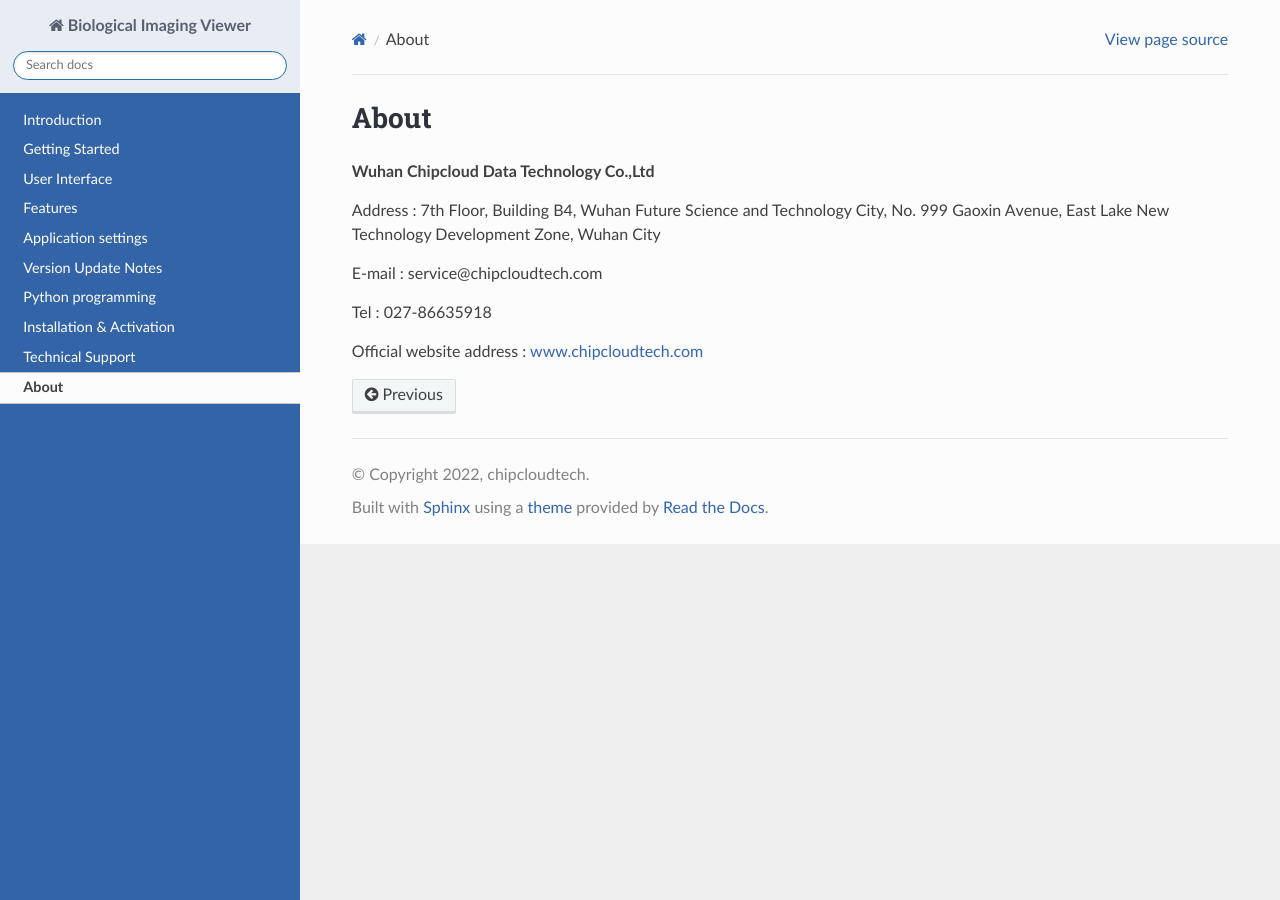
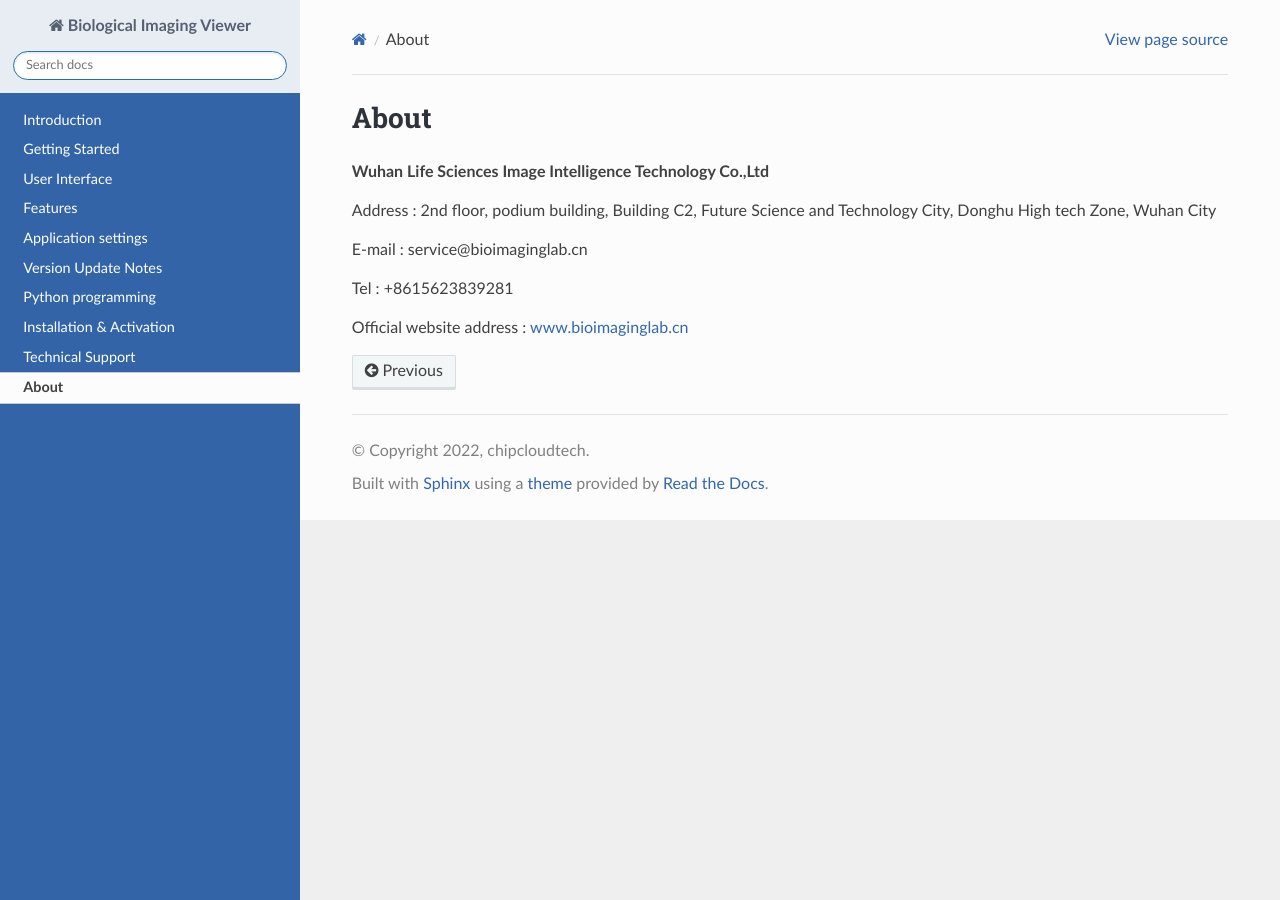
Before and after one commit to yangtong93/sphinx-img-docs, a Sphinx documentation site: the page built from source/user_guide/about.md, in a window 1280 px wide. Built offline with Sphinx 7.4.7 and the Read the Docs theme 2.0.0, drawn with Linux system fonts in a browser that asks for light colours.

Commit message:
fix: modify company information

```diff
--- a/requirements.txt
+++ b/requirements.txt
@@ -4,3 +4,4 @@
 sphinx>=5.3.0
 myst-parser>=0.18.1
 sphinx_rtd_theme>=1.0.0
+sphinx-intl
--- a/source/user_guide/about.md
+++ b/source/user_guide/about.md
@@ -1,11 +1,11 @@
 # About
 
-**Wuhan Chipcloud Data Technology Co.,Ltd**
+**Wuhan Life Sciences Image Intelligence Technology Co.,Ltd**
 
-Address : 7th Floor, Building B4, Wuhan Future Science and Technology City, No. 999 Gaoxin Avenue, East Lake New Technology Development Zone, Wuhan City
+Address : 2nd floor, podium building, Building C2, Future Science and Technology City, Donghu High tech Zone, Wuhan City
 
-E-mail : service@chipcloudtech.com
+E-mail : service@bioimaginglab.cn
 
-Tel : 027-86635918
+Tel : +8615623839281
 
-Official website address : [www.chipcloudtech.com](http://www.chipcloudtech.com)
+Official website address : [www.bioimaginglab.cn](https://www.bioimaginglab.cn/)
```
Also changed, not shown: source/user_guide/support.md (+5 -5 lines), 4 other files.
